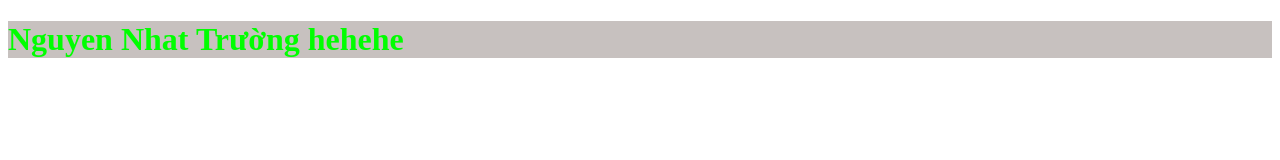
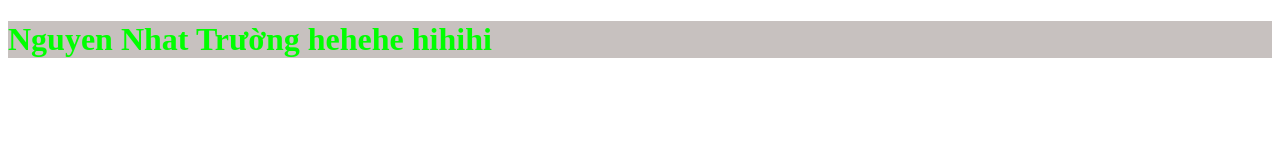
Before and after one commit to nhattruong284/gitDemo_nhattruong, a plain HTML site: page index.html in a window 1280 px wide. Drawn offline with Linux system fonts and the light colour scheme.

Commit message:
Upload Nhanh moi

```diff
--- a/index.html
+++ b/index.html
@@ -7,6 +7,6 @@
     <title>Document</title>
 </head>
 <body>
-    <h1 style="color: lime; background: rgb(199, 193, 191);">Nguyen Nhat Trường hehehe</h1>
+    <h1 style="color: lime; background: rgb(199, 193, 191);">Nguyen Nhat Trường hehehe hihihi</h1>
 </body>
 </html>
```
